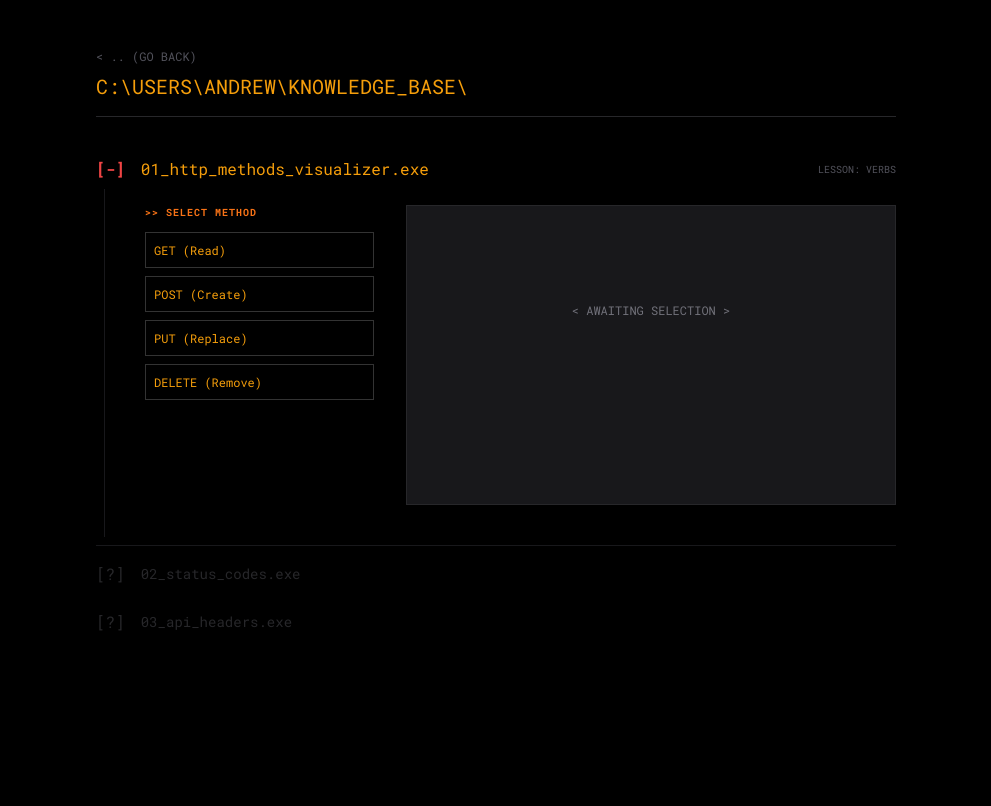
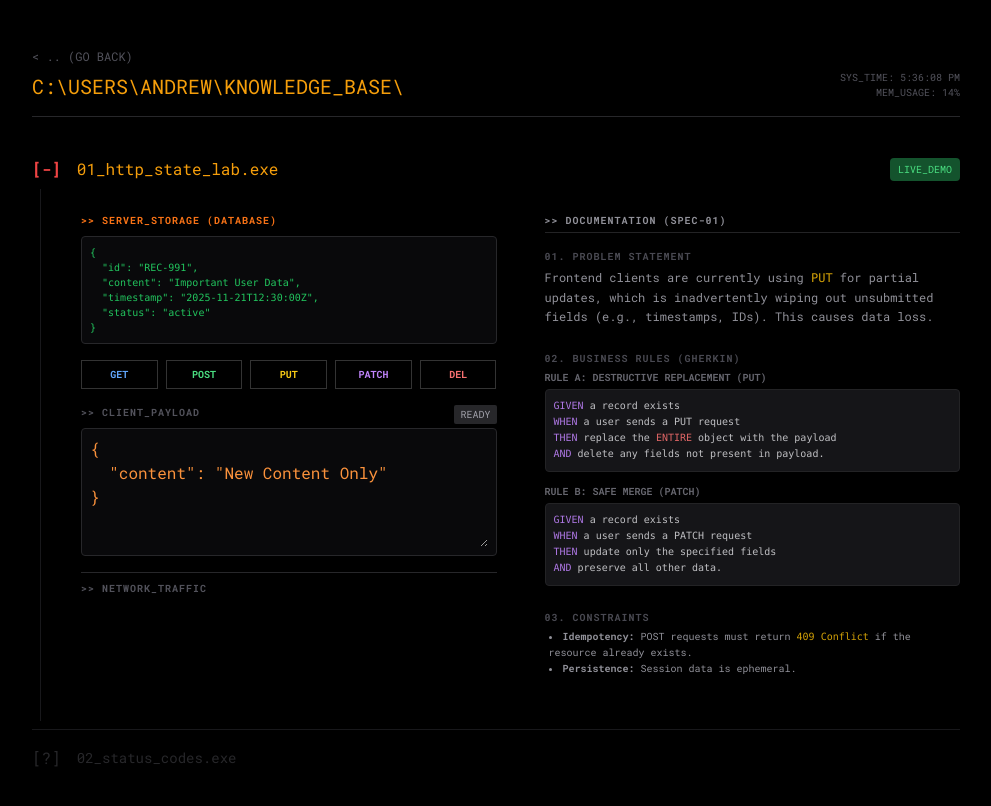
Before and after one commit to Not-Redbus/Not-Redbus.github.io, a plain HTML site: page terminal.html in a window 1280 px wide. Shown: the whole page, without its empty margins (144-1135 px from the left). Drawn offline with nearby package versions, Linux system fonts and the light colour scheme.

Commit message:
MOdule 01: Complete with Specs

```diff
--- a/terminal.html
+++ b/terminal.html
@@ -8,26 +8,43 @@
     <link href="https://fonts.googleapis.com/css2?family=Roboto+Mono:wght@400;700&display=swap" rel="stylesheet">
     <style>
         body { background-color: #000; color: #f59e0b; font-family: 'Roboto Mono', monospace; }
+
+        /* Accordion Logic */
         details > summary { list-style: none; cursor: pointer; }
         details > summary::-webkit-details-marker { display: none; }
         details .icon:before { content: "[+]"; }
         details[open] .icon:before { content: "[-]"; color: #ef4444; }
         summary:hover { background-color: #1a1a1a; color: #fff; }
 
-        /* Spec Sheet Styling */
+        /* Terminal Styling */
         .spec-label { color: #52525b; font-size: 10px; text-transform: uppercase; letter-spacing: 1px; font-weight: bold; margin-bottom: 4px; display: block; }
         .spec-text { color: #a1a1aa; font-size: 12px; line-height: 1.6; margin-bottom: 12px; }
+        .terminal-box { background-color: #09090b; border: 1px solid #27272a; padding: 8px; border-radius: 4px; }
 
-        .method-btn { text-align: left; border: 1px solid #333; padding: 8px; font-size: 12px; transition: all 0.2s; }
-        .method-btn:hover { border-color: #f59e0b; background: #111; color: white; }
-        .method-active { background: #f59e0b; color: black; font-weight: bold; border-color: #f59e0b; }
+        /* Button Styling */
+        .http-btn { font-size: 10px; font-weight: bold; padding: 6px; border: 1px solid #333; transition: all 0.1s; }
+        .http-btn:hover { transform: translateY(-1px); }
+        .btn-get:hover { background: #0ea5e9; color: white; border-color: #0ea5e9; }
+        .btn-post:hover { background: #22c55e; color: white; border-color: #22c55e; }
+        .btn-put:hover { background: #eab308; color: white; border-color: #eab308; }
+        .btn-patch:hover { background: #a855f7; color: white; border-color: #a855f7; }
+        .btn-delete:hover { background: #ef4444; color: white; border-color: #ef4444; }
+
+        textarea { width: 100%; background: transparent; border: none; outline: none; resize: none; font-family: inherit; font-size: 11px; }
+        .status-badge { font-size: 10px; padding: 2px 6px; border-radius: 2px; background: #27272a; color: #a1a1aa; }
     </style>
 </head>
-<body class="min-h-screen p-6 sm:p-12 max-w-4xl mx-auto">
+<body class="min-h-screen p-6 sm:p-12 max-w-5xl mx-auto">
 
-    <div class="mb-8 border-b border-zinc-800 pb-4">
-        <a href="index.html" class="text-zinc-600 hover:text-white text-xs mb-2 block">&lt; .. (GO BACK)</a>
-        <h1 class="text-lg sm:text-xl">C:\USERS\ANDREW\KNOWLEDGE_BASE\</h1>
+    <div class="mb-8 border-b border-zinc-800 pb-4 flex justify-between items-end">
+        <div>
+            <a href="index.html" class="text-zinc-600 hover:text-white text-xs mb-2 block">&lt; .. (GO BACK)</a>
+            <h1 class="text-lg sm:text-xl">C:\USERS\ANDREW\KNOWLEDGE_BASE\</h1>
+        </div>
+        <div class="text-[10px] text-zinc-600 uppercase text-right">
+            <span class="block">SYS_TIME: <span id="clock">12:00:00</span></span>
+            <span class="block">MEM_USAGE: 14%</span>
+        </div>
     </div>
 
     <div class="space-y-2">
@@ -35,106 +52,205 @@
         <details class="group border-b border-zinc-900 pb-2" open>
             <summary class="flex items-center py-2 select-none transition-colors">
                 <span class="icon mr-4 font-bold"></span>
-                <span class="text-sm sm:text-base">01_http_methods_visualizer.exe</span>
-                <span class="ml-auto text-[10px] text-zinc-600 uppercase hidden sm:block">LESSON: VERBS</span>
+                <span class="text-sm sm:text-base">01_http_state_lab.exe</span>
+                <span class="ml-auto bg-green-900 text-green-400 text-[10px] px-2 py-1 rounded hidden sm:inline-block">LIVE_DEMO</span>
             </summary>
 
-            <div class="pl-10 pt-4 pb-8 grid lg:grid-cols-3 gap-8 border-l border-zinc-900 ml-2">
+            <div class="pl-0 sm:pl-10 pt-6 pb-8 grid lg:grid-cols-2 gap-12 border-l border-zinc-900 ml-2">
 
-                <div class="col-span-1 flex flex-col gap-2">
-                    <span class="spec-label text-orange-500">>> SELECT METHOD</span>
-                    <button onclick="render('GET')" class="method-btn" id="btn-GET">GET (Read)</button>
-                    <button onclick="render('POST')" class="method-btn" id="btn-POST">POST (Create)</button>
-                    <button onclick="render('PUT')" class="method-btn" id="btn-PUT">PUT (Replace)</button>
-                    <button onclick="render('DELETE')" class="method-btn" id="btn-DELETE">DELETE (Remove)</button>
-                </div>
+                <div>
+                    <span class="spec-label text-orange-500 mb-2">>> SERVER_STORAGE (DATABASE)</span>
+                    <div class="terminal-box min-h-[80px] mb-4 flex flex-col justify-center">
+                        <pre id="db-display" class="text-[10px] text-green-500 whitespace-pre-wrap">Loading...</pre>
+                    </div>
 
-                <div class="col-span-2">
-                    <div id="display-area" class="bg-zinc-900 p-4 border border-zinc-800 min-h-[300px]">
-                        <div class="text-zinc-500 text-xs text-center mt-20">
-                            &lt; AWAITING SELECTION &gt;
-                        </div>
+                    <div class="grid grid-cols-5 gap-2 mb-4">
+                        <button onclick="execute('GET')" class="http-btn btn-get text-blue-400">GET</button>
+                        <button onclick="execute('POST')" class="http-btn btn-post text-green-400">POST</button>
+                        <button onclick="execute('PUT')" class="http-btn btn-put text-yellow-400">PUT</button>
+                        <button onclick="execute('PATCH')" class="http-btn btn-patch text-purple-400">PATCH</button>
+                        <button onclick="execute('DELETE')" class="http-btn btn-delete text-red-400">DEL</button>
+                    </div>
+
+                    <div class="flex justify-between items-end mb-1">
+                        <span class="spec-label">>> CLIENT_PAYLOAD</span>
+                        <span id="status-code" class="status-badge">READY</span>
+                    </div>
+                    <div class="terminal-box h-32 mb-2 relative">
+                        <textarea id="client-input" class="text-orange-400 h-full" placeholder="// Input JSON..."></textarea>
+                        <div id="client-overlay" class="absolute inset-0 bg-black/95 text-blue-400 text-[10px] p-2 hidden whitespace-pre-wrap font-mono overflow-auto"></div>
+                    </div>
+
+                    <div class="border-t border-zinc-800 pt-2 mt-4">
+                         <span class="spec-label">>> NETWORK_TRAFFIC</span>
+                         <div id="net-log" class="text-[10px] text-zinc-500 font-mono h-16 overflow-y-auto space-y-1"></div>
                     </div>
                 </div>
 
+                <div class="opacity-90 hover:opacity-100 transition-opacity">
+                    <span class="spec-label text-zinc-400 mb-4 border-b border-zinc-800 pb-1 block">>> DOCUMENTATION (SPEC-01)</span>
+
+                    <div class="mb-6">
+                        <span class="spec-label">01. Problem Statement</span>
+                        <p class="spec-text">
+                            Frontend clients are currently using <code class="text-yellow-500">PUT</code> for partial updates, which is inadvertently wiping out unsubmitted fields (e.g., timestamps, IDs). This causes data loss.
+                        </p>
+                    </div>
+
+                    <div class="mb-6">
+                        <span class="spec-label">02. Business Rules (Gherkin)</span>
+
+                        <div class="mb-3">
+                            <p class="text-[10px] text-zinc-500 mb-1 uppercase font-bold">Rule A: Destructive Replacement (PUT)</p>
+                            <div class="bg-zinc-900 p-2 rounded border border-zinc-800 text-[10px] text-zinc-300 font-mono leading-relaxed">
+                                <span class="text-purple-400">GIVEN</span> a record exists<br>
+                                <span class="text-purple-400">WHEN</span> a user sends a PUT request<br>
+                                <span class="text-purple-400">THEN</span> replace the <span class="text-red-400">ENTIRE</span> object with the payload<br>
+                                <span class="text-purple-400">AND</span> delete any fields not present in payload.
+                            </div>
+                        </div>
+
+                        <div>
+                            <p class="text-[10px] text-zinc-500 mb-1 uppercase font-bold">Rule B: Safe Merge (PATCH)</p>
+                            <div class="bg-zinc-900 p-2 rounded border border-zinc-800 text-[10px] text-zinc-300 font-mono leading-relaxed">
+                                <span class="text-purple-400">GIVEN</span> a record exists<br>
+                                <span class="text-purple-400">WHEN</span> a user sends a PATCH request<br>
+                                <span class="text-purple-400">THEN</span> update only the specified fields<br>
+                                <span class="text-purple-400">AND</span> preserve all other data.
+                            </div>
+                        </div>
+                    </div>
+
+                    <div>
+                        <span class="spec-label">03. Constraints</span>
+                        <ul class="list-disc list-inside spec-text ml-1 text-[10px]">
+                            <li><strong>Idempotency:</strong> POST requests must return <code class="text-yellow-500">409 Conflict</code> if the resource already exists.</li>
+                            <li><strong>Persistence:</strong> Session data is ephemeral.</li>
+                        </ul>
+                    </div>
+
+                </div>
             </div>
         </details>
 
         <div class="flex items-center py-2 text-zinc-800 cursor-not-allowed">
             <span class="mr-4">[?]</span> <span class="text-sm">02_status_codes.exe</span>
         </div>
-        <div class="flex items-center py-2 text-zinc-800 cursor-not-allowed">
-            <span class="mr-4">[?]</span> <span class="text-sm">03_api_headers.exe</span>
-        </div>
 
     </div>
 
     <script>
-        const data = {
-            'GET': {
-                desc: "Retrieves data from the server. Should have NO side effects.",
-                payload: "NO PAYLOAD (Data is in URL params)",
-                safety: "✅ SAFE (Idempotent)",
-                pm_note: "Always use GET for search, filtering, or viewing profiles. Never use GET to trigger an action (like 'Delete Account') because web crawlers clicking links could accidentally delete data."
-            },
-            'POST': {
-                desc: "Submits data to be processed to a specified resource.",
-                payload: "HAS PAYLOAD (JSON Body)",
-                safety: "❌ UNSAFE (Not Idempotent)",
-                pm_note: "If a user double-clicks a 'Submit' button on a POST request, you might charge their credit card twice. You MUST write requirements for 'Duplicate Submission Prevention' in your PRD."
-            },
-            'PUT': {
-                desc: "Updates a resource by replacing it entirely.",
-                payload: "HAS PAYLOAD (Full Object)",
-                safety: "❌ UNSAFE (Modifies Data)",
-                pm_note: "PUT destroys what was there before. If you only want to update an email address but send a PUT with *only* the email, you might accidentally delete the user's name and phone number."
-            },
-            'DELETE': {
-                desc: "Deletes the specified resource.",
-                payload: "USUALLY NO PAYLOAD",
-                safety: "❌ DESTRUCTIVE",
-                pm_note: "Deleting is permanent. PMs should often request 'Soft Deletes' (setting a flag to is_active=false) rather than actual DELETE requests, to preserve data history."
-            }
+        // CLOCK
+        setInterval(() => {
+            document.getElementById('clock').innerText = new Date().toLocaleTimeString();
+        }, 1000);
+
+        // DATA STATE
+        let db = {
+            id: "REC-991",
+            content: "Important User Data",
+            timestamp: "2025-11-21T12:30:00Z",
+            status: "active"
         };
 
-        function render(method) {
-            // Reset Buttons
-            document.querySelectorAll('.method-btn').forEach(b => b.classList.remove('method-active'));
-            document.getElementById(`btn-${method}`).classList.add('method-active');
+        // INIT
+        renderDB();
+        document.getElementById('client-input').value = `{\n  "content": "New Content Only"\n}`;
 
-            // Render Content
-            const screen = document.getElementById('display-area');
-            const info = data[method];
+        function execute(method) {
+            const overlay = document.getElementById('client-overlay');
+            const status = document.getElementById('status-code');
+            const input = document.getElementById('client-input');
 
-            screen.innerHTML = `
-                <div class="flex justify-between items-center mb-6 border-b border-zinc-700 pb-2">
-                    <h2 class="text-2xl font-bold text-white">${method}</h2>
-                    <span class="text-xs bg-zinc-800 px-2 py-1 text-zinc-400">HTTP/1.1</span>
-                </div>
+            overlay.classList.add('hidden');
+            status.className = "status-badge";
 
-                <div class="mb-6">
-                    <span class="spec-label">DEFINITION</span>
-                    <p class="text-sm text-zinc-300 leading-relaxed">${info.desc}</p>
-                </div>
+            // GET
+            if (method === 'GET') {
+                if (!db) {
+                    log("GET", 404); status.innerText = "404 NOT FOUND"; status.style.color = "#ef4444";
+                    overlay.innerText = "// Error: Resource is null";
+                } else {
+                    log("GET", 200); status.innerText = "200 OK"; status.style.color = "#22c55e";
+                    overlay.innerText = JSON.stringify(db, null, 2);
+                }
+                overlay.classList.remove('hidden');
+            }
 
-                <div class="grid grid-cols-2 gap-4 mb-6">
-                    <div>
-                        <span class="spec-label">PAYLOAD?</span>
-                        <span class="text-xs font-bold text-orange-500 border border-orange-900 bg-orange-900/20 px-2 py-1 block text-center">${info.payload}</span>
-                    </div>
-                    <div>
-                        <span class="spec-label">SAFETY?</span>
-                        <span class="text-xs font-bold text-zinc-300 border border-zinc-700 bg-zinc-800 px-2 py-1 block text-center">${info.safety}</span>
-                    </div>
-                </div>
+            // POST
+            else if (method === 'POST') {
+                const payload = parse();
+                if (!payload) return;
+                if (db) {
+                    log("POST", 409); status.innerText = "409 CONFLICT"; status.style.color = "#eab308";
+                } else {
+                    db = { ...payload, id: "REC-" + Math.floor(Math.random()*1000), timestamp: new Date().toISOString() };
+                    renderDB();
+                    log("POST", 201); status.innerText = "201 CREATED"; status.style.color = "#22c55e";
+                }
+            }
 
-                <div class="bg-blue-900/20 border-l-2 border-blue-500 p-3">
-                    <span class="spec-label text-blue-400">PM TAKEAWAY</span>
-                    <p class="text-xs text-blue-200 italic leading-relaxed">
-                        "${info.pm_note}"
-                    </p>
-                </div>
-            `;
+            // PUT
+            else if (method === 'PUT') {
+                const payload = parse();
+                if (!payload) return;
+                if (!db) {
+                    log("PUT", 404); status.innerText = "404 NOT FOUND";
+                } else {
+                    db = payload; // DESTRUCTIVE REPLACEMENT
+                    renderDB();
+                    log("PUT", 200); status.innerText = "200 REPLACED"; status.style.color = "#eab308";
+                }
+            }
+
+            // PATCH
+            else if (method === 'PATCH') {
+                const payload = parse();
+                if (!payload) return;
+                if (!db) {
+                    log("PATCH", 404); status.innerText = "404 NOT FOUND";
+                } else {
+                    db = { ...db, ...payload }; // MERGE
+                    renderDB();
+                    log("PATCH", 200); status.innerText = "200 UPDATED"; status.style.color = "#a855f7";
+                }
+            }
+
+            // DELETE
+            else if (method === 'DELETE') {
+                if (!db) {
+                    log("DELETE", 404); status.innerText = "404 NOT FOUND";
+                } else {
+                    db = null;
+                    renderDB();
+                    log("DELETE", 204); status.innerText = "204 NO CONTENT";
+                }
+            }
+        }
+
+        function renderDB() {
+            const el = document.getElementById('db-display');
+            if (db) {
+                el.innerText = JSON.stringify(db, null, 2);
+                el.className = "text-[10px] text-green-500 whitespace-pre-wrap";
+            } else {
+                el.innerText = "// [NULL] DATABASE EMPTY";
+                el.className = "text-[10px] text-zinc-600 whitespace-pre-wrap";
+            }
+        }
+
+        function parse() {
+            try { return JSON.parse(document.getElementById('client-input').value); }
+            catch(e) {
+                document.getElementById('status-code').innerText = "INVALID JSON";
+                document.getElementById('status-code').style.color = "#ef4444";
+                return null;
+            }
+        }
+
+        function log(m, c) {
+            const el = document.getElementById('net-log');
+            el.innerHTML = `<div class="flex justify-between"><span>${m}</span><span>${c}</span></div>` + el.innerHTML;
         }
     </script>
 </body>
```
